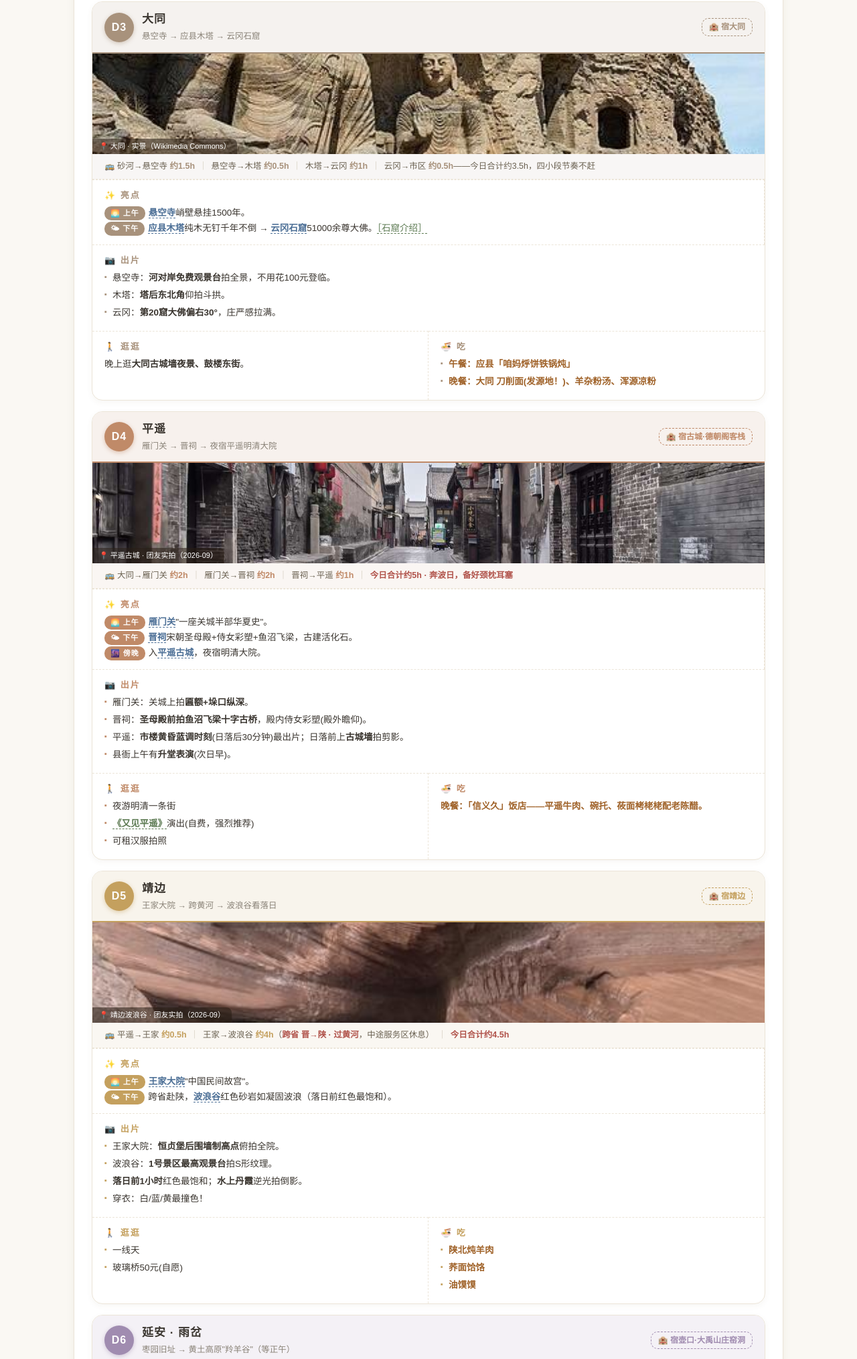
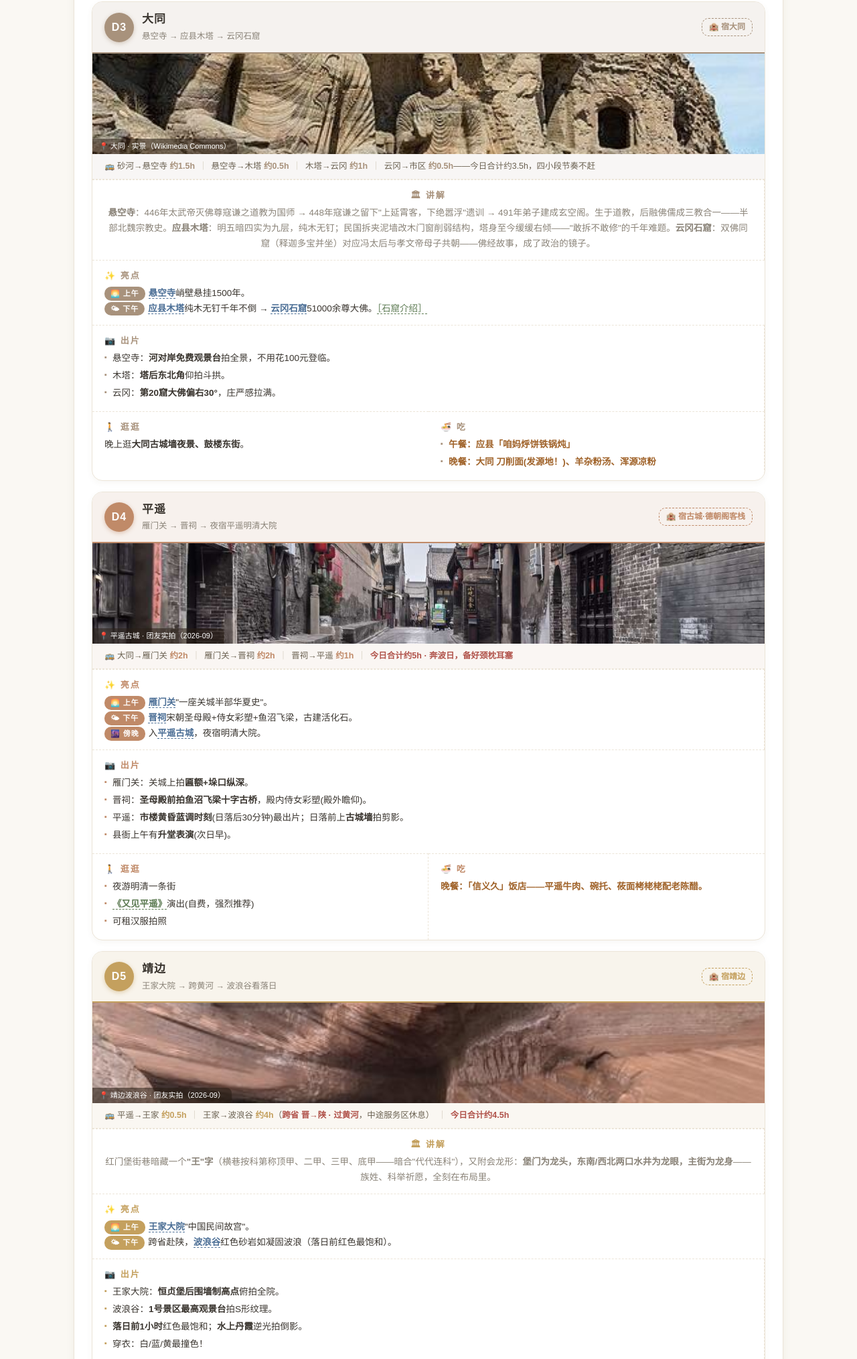
Before and after one commit to Skyjessia/Shanxitravelplan, a plain HTML site: page index.html in a window 1280 px wide. Shown: the part 3852-5881 px from the top of the page at 67% size. Drawn offline with Linux system fonts and the light colour scheme.

Commit message:
D5/D3刻入🏛讲解格(王字龙形·悬空寺时间线·木塔真相·双佛同朝)

```diff
--- a/index.html
+++ b/index.html
@@ -385,7 +385,7 @@
   <figure class="dc-photo"><img src="images/d3.jpg" alt="大同·悬空寺·木塔·云冈" loading="lazy"" alt="大同实景" loading="lazy"><figcaption>📍 大同 · 实景（Wikimedia Commons）</figcaption></figure>
   <div class="dc-drive">🚌 砂河→悬空寺 <b>约1.5h</b><span class="sep">｜</span>悬空寺→木塔 <b>约0.5h</b><span class="sep">｜</span>木塔→云冈 <b>约1h</b><span class="sep">｜</span>云冈→市区 <b>约0.5h</b>——今日合计约3.5h，四小段节奏不赶</div>
   <div class="dc-grid">
-    <div class="dc-cell wide"><h4>✨ 亮点</h4><p><span class="ampm">🌅 上午</span><span class="hl"><a class="poi" href="https://www.amap.com/search?query=悬空寺" target="_blank" rel="noopener">悬空寺</a></span>峭壁悬挂1500年。<br><span class="ampm">🌤 下午</span><span class="hl"><a class="poi" href="https://www.amap.com/search?query=应县木塔" target="_blank" rel="noopener">应县木塔</a></span>纯木无钉千年不倒 → <span class="hl"><a class="poi" href="https://www.amap.com/search?query=云冈石窟" target="_blank" rel="noopener">云冈石窟</a></span>51000余尊大佛。<a class="plain" href="https://baike.baidu.com/item/%E4%BA%91%E5%86%88%E7%9F%B3%E7%AA%9F" target="_blank" rel="noopener">［石窟介绍］</a></p></div>
+    <div class="dc-cell solo"><h4>🏛 讲解</h4><p><b>悬空寺</b>：446年太武帝灭佛尊寇谦之道教为国师 → 448年寇谦之留下"上延霄客，下绝嚣浮"遗训 → 491年弟子建成玄空阁。生于道教，后融佛儒成三教合一——半部北魏宗教史。<b>应县木塔</b>：明五暗四实为九层，纯木无钉；民国拆夹泥墙改木门窗削弱结构，塔身至今缓缓右倾——"敢拆不敢修"的千年难题。<b>云冈石窟</b>：双佛同窟（释迦多宝并坐）对应冯太后与孝文帝母子共朝——佛经故事，成了政治的镜子。</p></div><div class="dc-cell wide"><h4>✨ 亮点</h4><p><span class="ampm">🌅 上午</span><span class="hl"><a class="poi" href="https://www.amap.com/search?query=悬空寺" target="_blank" rel="noopener">悬空寺</a></span>峭壁悬挂1500年。<br><span class="ampm">🌤 下午</span><span class="hl"><a class="poi" href="https://www.amap.com/search?query=应县木塔" target="_blank" rel="noopener">应县木塔</a></span>纯木无钉千年不倒 → <span class="hl"><a class="poi" href="https://www.amap.com/search?query=云冈石窟" target="_blank" rel="noopener">云冈石窟</a></span>51000余尊大佛。<a class="plain" href="https://baike.baidu.com/item/%E4%BA%91%E5%86%88%E7%9F%B3%E7%AA%9F" target="_blank" rel="noopener">［石窟介绍］</a></p></div>
     <div class="dc-cell wide"><h4>📷 出片</h4><p><span class="rli">悬空寺：<b>河对岸免费观景台</b>拍全景，不用花100元登临。</span><span class="rli">木塔：<b>塔后东北角</b>仰拍斗拱。</span><span class="rli">云冈：<b>第20窟大佛偏右30°</b>，庄严感拉满。</span></p></div>
     <div class="dc-cell"><h4>🚶 逛逛</h4><p>晚上逛<b>大同古城墙夜景、鼓楼东街</b>。</p></div>
     <div class="dc-cell"><h4>🍜 吃</h4><p class="food"><span class="rli">午餐：应县<b>「咱妈烀饼铁锅炖」</b></span><span class="rli">晚餐：大同 刀削面(发源地！)、羊杂粉汤、浑源凉粉</span></p></div>
@@ -417,7 +417,7 @@
   <figure class="dc-photo"><img src="images/d5.jpg" alt="靖边波浪谷" loading="lazy"" alt="靖边波浪谷实景" loading="lazy"><figcaption>📍 靖边波浪谷 · 团友实拍（2026-09）</figcaption></figure>
   <div class="dc-drive">🚌 平遥→王家 <b>约0.5h</b><span class="sep">｜</span>王家→波浪谷 <b>约4h</b>（<span class="xs">跨省 晋→陕 · 过黄河</span>，中途服务区休息）<span class="sep">｜</span><span class="xs">今日合计约4.5h</span></div>
   <div class="dc-grid">
-    <div class="dc-cell wide"><h4>✨ 亮点</h4><p><span class="ampm">🌅 上午</span><span class="hl"><a class="poi" href="https://www.amap.com/search?query=王家大院" target="_blank" rel="noopener">王家大院</a></span>"中国民间故宫"。<br><span class="ampm">🌤 下午</span>跨省赴陕，<span class="hl"><a class="poi" href="https://www.amap.com/search?query=靖边波浪谷" target="_blank" rel="noopener">波浪谷</a></span>红色砂岩如凝固波浪（落日前红色最饱和）。</p></div>
+    <div class="dc-cell solo"><h4>🏛 讲解</h4><p>红门堡街巷暗藏一个<b>"王"字</b>（横巷按科第称顶甲、二甲、三甲、底甲——暗合"代代连科"），又附会龙形：<b>堡门为龙头，东南/西北两口水井为龙眼，主街为龙身</b>——族姓、科举祈愿，全刻在布局里。</p></div><div class="dc-cell wide"><h4>✨ 亮点</h4><p><span class="ampm">🌅 上午</span><span class="hl"><a class="poi" href="https://www.amap.com/search?query=王家大院" target="_blank" rel="noopener">王家大院</a></span>"中国民间故宫"。<br><span class="ampm">🌤 下午</span>跨省赴陕，<span class="hl"><a class="poi" href="https://www.amap.com/search?query=靖边波浪谷" target="_blank" rel="noopener">波浪谷</a></span>红色砂岩如凝固波浪（落日前红色最饱和）。</p></div>
     <div class="dc-cell wide"><h4>📷 出片</h4><p><span class="rli">王家大院：<b>恒贞堡后围墙制高点</b>俯拍全院。</span><span class="rli">波浪谷：<b>1号景区最高观景台</b>拍S形纹理。</span><span class="rli"><b>落日前1小时</b>红色最饱和；<b>水上丹霞</b>逆光拍倒影。</span><span class="rli">穿衣：白/蓝/黄最撞色！</span></p></div>
     <div class="dc-cell"><h4>🚶 逛逛</h4><p><span class="rli">一线天</span><span class="rli">玻璃桥50元(自愿)</span></p></div>
     <div class="dc-cell"><h4>🍜 吃</h4><p class="food"><span class="rli">陕北炖羊肉</span><span class="rli">荞面饸饹</span><span class="rli">油馍馍</span></p></div>
```
